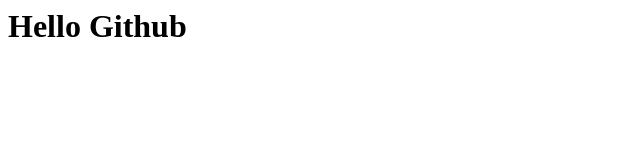
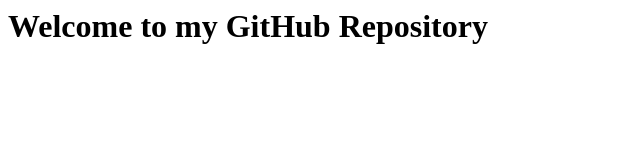
Before and after one commit to Tuan060705/Lab8.1, a plain HTML site: page index.html in a window 1280 px wide. Shown: the whole page, without its empty margins (0-640 px from the left). Drawn offline with Linux system fonts and the light colour scheme.

Commit message:
Update index.html content

```diff
--- a/index.html
+++ b/index.html
@@ -1 +1 @@
-<html><body><h1>Hello Github</h1></body></html>
+<html><body><h1>Welcome to my GitHub Repository</h1></body></html>
```
